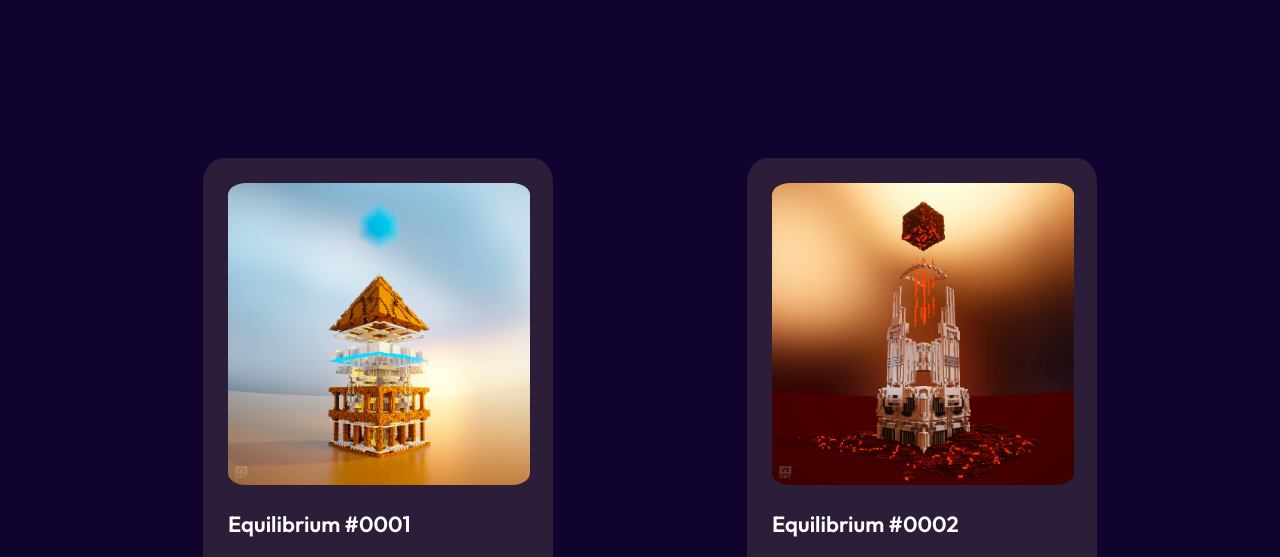
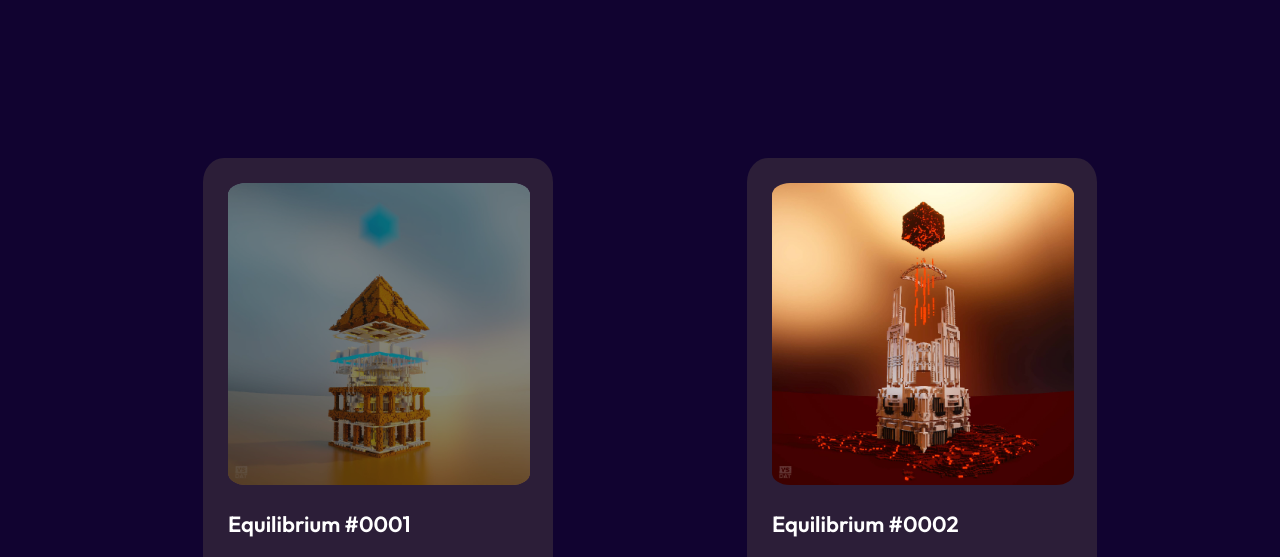
Before and after one commit to evanvillagracia/NFTCards, a plain HTML site: page NFT-Sample/index.html in a window 1280 px wide. In both pictures the pointer is over the element 379 px from the left and 334 px from the top of the page. Shown: the top 557 px of the page. Drawn offline with Linux system fonts and the light colour scheme.

Commit message:
Update main.css

```diff
--- a/NFT-Sample/main.css
+++ b/NFT-Sample/main.css
@@ -4,15 +4,8 @@ body{
 
 }
 
-
-
 .card-container{
    display: inline-block;
-
-
-
-
-
 }
 .main-card{
     position: relative;
@@ -54,7 +47,7 @@ background-image: url(./img/img-3.jpg);
 
 }
 
-.image:hover::before{
+.image1:hover::before, .image2:hover::before, .image3:hover::before, .image4:hover::before{
     content: " ";
     width:302px;
     height: 302px;
@@ -64,7 +57,7 @@ background-image: url(./img/img-3.jpg);
     position: absolute;
 
 }
-.image:hover::after{
+.image1:hover::after, .image2:hover::after, .image3:hover::after, .image4:hover::after{
     content: url(icon-view.svg);
     position: absolute;
     left: 43%;
```
